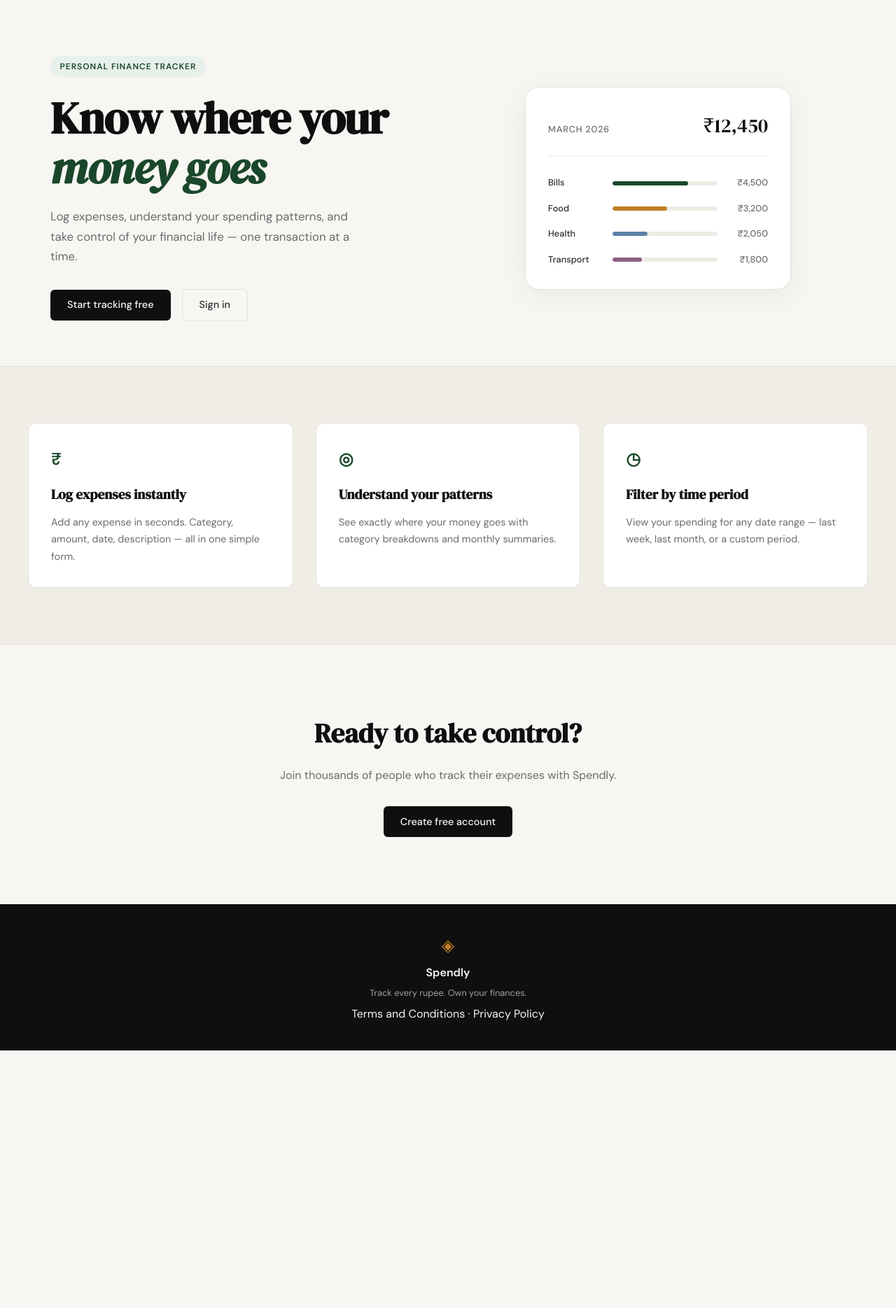
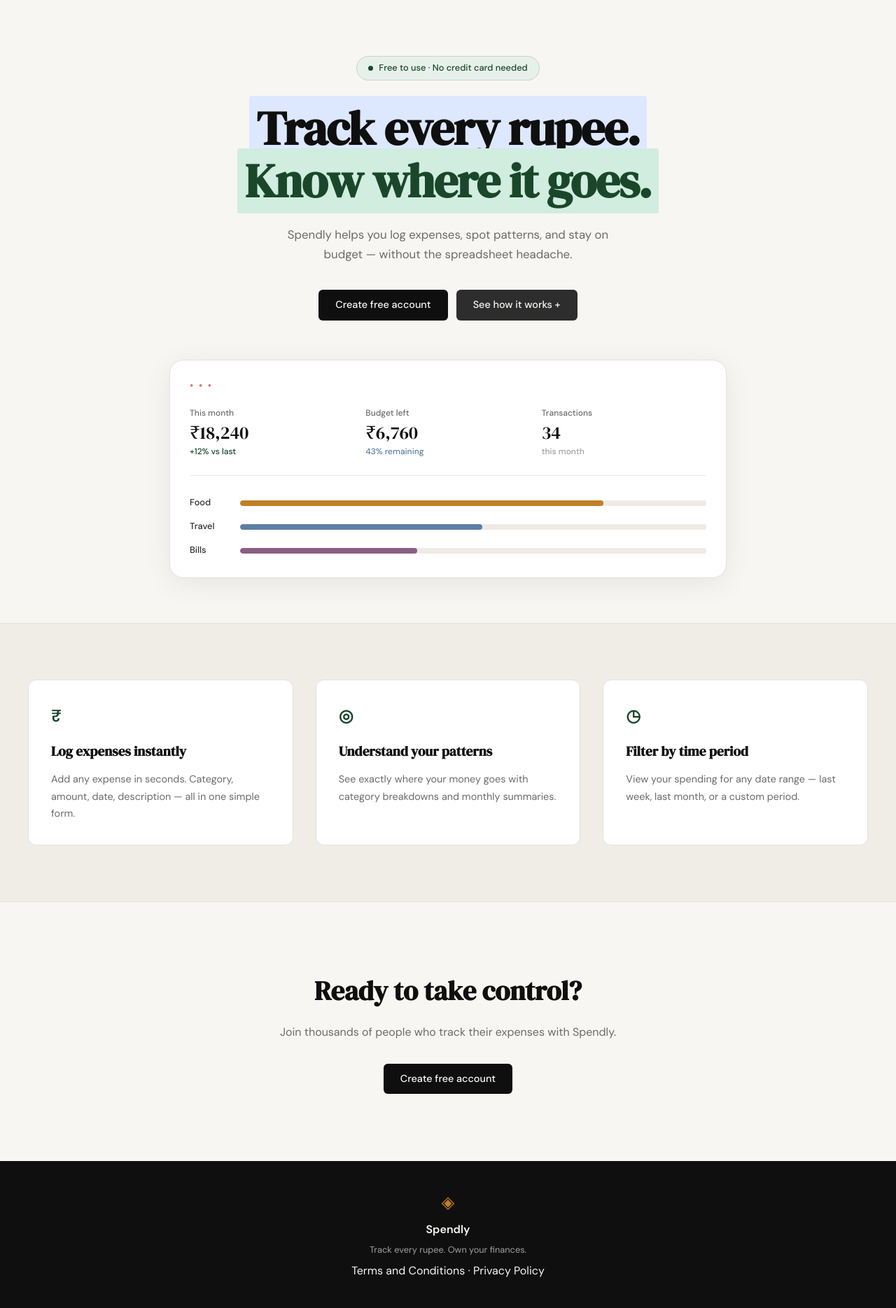
Before and after one commit to Muhammad-Zohaib007/Spendly, a Flask app: page / in a window 1280 px wide. Shown: the part 61-1930 px from the top of the page at 70% size. Before the commit the page ends 1562 px from the top, so only its background shows below. Run offline with Flask 3, Linux system fonts and the light colour scheme.

Commit message:
landing page: redesigning hero section

```diff
--- a/expense-tracker/static/css/style.css
+++ b/expense-tracker/static/css/style.css
@@ -125,104 +125,161 @@
 
 .hero {
     padding: 5rem 2rem 4rem;
-    display: grid;
-    grid-template-columns: 1fr 1fr;
-    gap: 4rem;
+    display: flex;
+    flex-direction: column;
     align-items: center;
-    max-width: var(--max-width);
+    max-width: 860px;
     margin: 0 auto;
+    text-align: center;
+}
+
+.hero-inner {
+    display: flex;
+    flex-direction: column;
+    align-items: center;
 }
 
 .hero-badge {
-    display: inline-block;
+    display: inline-flex;
+    align-items: center;
+    gap: 0.5rem;
     background: var(--accent-light);
     color: var(--accent);
-    font-size: 0.75rem;
-    font-weight: 600;
-    letter-spacing: 0.08em;
-    text-transform: uppercase;
-    padding: 0.35rem 0.85rem;
+    font-size: 0.8rem;
+    font-weight: 500;
+    padding: 0.4rem 1rem;
     border-radius: 999px;
-    margin-bottom: 1.5rem;
+    margin-bottom: 2rem;
+    border: 1px solid rgba(26,71,42,0.15);
+}
+
+.hero-badge-dot {
+    width: 7px;
+    height: 7px;
+    border-radius: 50%;
+    background: var(--accent);
+    flex-shrink: 0;
 }
 
 .hero-title {
     font-family: var(--font-display);
-    font-size: clamp(2.5rem, 5vw, 4rem);
+    font-size: clamp(2.75rem, 6vw, 4.25rem);
     line-height: 1.1;
     letter-spacing: -0.02em;
-    color: var(--ink);
-    margin-bottom: 1.25rem;
+    margin-bottom: 1.5rem;
 }
 
-.hero-title em {
-    font-style: italic;
+.hero-line-1 {
+    color: var(--ink);
+    background: #dde8ff;
+    padding: 0 0.15em;
+    border-radius: 4px;
+}
+
+.hero-line-2 {
     color: var(--accent);
+    background: #d0ede0;
+    padding: 0 0.15em;
+    border-radius: 4px;
 }
 
 .hero-subtitle {
     font-size: 1.05rem;
     color: var(--ink-muted);
     line-height: 1.7;
-    max-width: 460px;
-    margin-bottom: 2rem;
+    max-width: 480px;
+    margin-bottom: 2.25rem;
 }
 
 .hero-actions {
     display: flex;
-    gap: 1rem;
+    gap: 0.75rem;
     align-items: center;
+    justify-content: center;
+}
+
+.btn-secondary {
+    background: var(--ink-soft) !important;
 }
 
 /* ------------------------------------------------------------------ */
-/* Mock card (hero visual)                                             */
+/* Mock dashboard (hero visual)                                        */
 /* ------------------------------------------------------------------ */
 
 .hero-visual {
-    display: flex;
-    justify-content: center;
+    width: 100%;
+    margin-top: 3.5rem;
 }
 
-.mock-card {
+.mock-dashboard {
     background: var(--paper-card);
     border: 1px solid var(--border);
     border-radius: var(--radius-lg);
-    padding: 2rem;
+    padding: 1.75rem;
+    box-shadow: 0 8px 40px rgba(0,0,0,0.07);
     width: 100%;
-    max-width: 380px;
-    box-shadow: 0 8px 40px rgba(0,0,0,0.06);
 }
 
-.mock-card-header {
-    display: flex;
-    justify-content: space-between;
-    align-items: baseline;
+.mock-dashboard::before {
+    content: '● ● ●';
+    display: block;
+    font-size: 0.55rem;
+    letter-spacing: 0.3em;
+    color: #e0776a;
+    margin-bottom: 1.5rem;
+    text-align: left;
+}
+
+.mock-stats {
+    display: grid;
+    grid-template-columns: repeat(3, 1fr);
+    gap: 1rem;
     margin-bottom: 1.75rem;
-    padding-bottom: 1.25rem;
+    padding-bottom: 1.5rem;
     border-bottom: 1px solid var(--border-soft);
 }
 
-.mock-label {
-    font-size: 0.8rem;
-    font-weight: 500;
-    color: var(--ink-muted);
-    text-transform: uppercase;
-    letter-spacing: 0.06em;
+.mock-stat {
+    display: flex;
+    flex-direction: column;
+    gap: 0.25rem;
+    text-align: left;
 }
 
-.mock-total {
-    font-family: var(--font-display);
-    font-size: 1.75rem;
-    color: var(--ink);
+.mock-stat-label {
+    font-size: 0.75rem;
+    color: var(--ink-muted);
+    font-weight: 500;
 }
 
-.mock-bars { display: flex; flex-direction: column; gap: 1rem; }
+.mock-stat-value {
+    font-family: var(--font-display);
+    font-size: 1.6rem;
+    color: var(--ink);
+    line-height: 1.1;
+}
+
+.mock-stat-change {
+    font-size: 0.75rem;
+    font-weight: 500;
+}
+
+.mock-stat-change.positive { color: var(--accent); }
+.mock-stat-change.neutral  { color: #5b7fa6; }
+.mock-stat-change.muted    { color: var(--ink-faint); }
+
+.mock-bars {
+    display: flex;
+    flex-direction: column;
+    gap: 0.85rem;
+    text-align: left;
+}
 
 .mock-bar-row {
     display: grid;
-    grid-template-columns: 80px 1fr 60px;
+    grid-template-columns: 56px 1fr;
     align-items: center;
-    gap: 0.75rem;
+    gap: 1rem;
 }
 
 .mock-cat {
@@ -232,7 +289,7 @@
 }
 
 .mock-bar-track {
-    height: 6px;
+    height: 8px;
     background: var(--border-soft);
     border-radius: 999px;
     overflow: hidden;
@@ -240,21 +297,12 @@
 
 .mock-bar {
     height: 100%;
-    background: var(--accent);
     border-radius: 999px;
-    transition: width 0.6s ease;
 }
 
-.mock-bar-2 { background: var(--accent-2); }
-.mock-bar-3 { background: #5b7fa6; }
-.mock-bar-4 { background: #8b5e83; }
-
-.mock-amt {
-    font-size: 0.8rem;
-    font-weight: 500;
-    color: var(--ink-muted);
-    text-align: right;
-}
+.mock-bar-food   { background: #c17f24; }
+.mock-bar-travel { background: #5b7fa6; }
+.mock-bar-bills  { background: #8b5e83; }
 
 /* ------------------------------------------------------------------ */
 /* Buttons                                                             */
@@ -581,15 +629,7 @@
 /* ------------------------------------------------------------------ */
 
 @media (max-width: 900px) {
-    .hero {
-        grid-template-columns: 1fr;
-        text-align: center;
-    }
-
-    .hero-subtitle { max-width: 100%; }
-    .hero-actions { justify-content: center; }
-    .hero-visual { display: none; }
-
+    .mock-stats { grid-template-columns: 1fr; gap: 1.25rem; }
     .features-inner { grid-template-columns: 1fr; }
 }
 
--- a/expense-tracker/templates/landing.html
+++ b/expense-tracker/templates/landing.html
@@ -6,55 +6,61 @@
 
 <section class="hero">
     <div class="hero-inner">
-        <div class="hero-badge">Personal Finance Tracker</div>
+        <div class="hero-badge">
+            <span class="hero-badge-dot"></span>
+            Free to use · No credit card needed
+        </div>
         <h1 class="hero-title">
-            Know where your<br>
-            <em>money goes</em>
+            <span class="hero-line-1">Track every rupee.</span><br>
+            <span class="hero-line-2">Know where it goes.</span>
         </h1>
         <p class="hero-subtitle">
-            Log expenses, understand your spending patterns,
-            and take control of your financial life —
-            one transaction at a time.
+            Spendly helps you log expenses, spot patterns, and stay
+            on budget — without the spreadsheet headache.
         </p>
         <div class="hero-actions">
-            <a href="{{ url_for('register') }}" class="btn-primary">Start tracking free</a>
-            <a href="{{ url_for('login') }}" class="btn-ghost">Sign in</a>
+            <a href="{{ url_for('register') }}" class="btn-primary">Create free account</a>
+            <a href="#" class="btn-primary btn-secondary">See how it works +</a>
         </div>
     </div>
+
     <div class="hero-visual">
-        <div class="mock-card">
-            <div class="mock-card-header">
-                <span class="mock-label">March 2026</span>
-                <span class="mock-total">₹12,450</span>
+        <div class="mock-dashboard">
+            <div class="mock-stats">
+                <div class="mock-stat">
+                    <span class="mock-stat-label">This month</span>
+                    <span class="mock-stat-value">₹18,240</span>
+                    <span class="mock-stat-change positive">+12% vs last</span>
+                </div>
+                <div class="mock-stat">
+                    <span class="mock-stat-label">Budget left</span>
+                    <span class="mock-stat-value">₹6,760</span>
+                    <span class="mock-stat-change neutral">43% remaining</span>
+                </div>
+                <div class="mock-stat">
+                    <span class="mock-stat-label">Transactions</span>
+                    <span class="mock-stat-value">34</span>
+                    <span class="mock-stat-change muted">this month</span>
+                </div>
             </div>
             <div class="mock-bars">
                 <div class="mock-bar-row">
+                    <span class="mock-cat">Food</span>
+                    <div class="mock-bar-track">
+                        <div class="mock-bar mock-bar-food" style="width: 78%"></div>
+                    </div>
+                </div>
+                <div class="mock-bar-row">
+                    <span class="mock-cat">Travel</span>
+                    <div class="mock-bar-track">
+                        <div class="mock-bar mock-bar-travel" style="width: 52%"></div>
+                    </div>
+                </div>
+                <div class="mock-bar-row">
                     <span class="mock-cat">Bills</span>
                     <div class="mock-bar-track">
-                        <div class="mock-bar" style="width: 72%"></div>
+                        <div class="mock-bar mock-bar-bills" style="width: 38%"></div>
                     </div>
-                    <span class="mock-amt">₹4,500</span>
-                </div>
-                <div class="mock-bar-row">
-                    <span class="mock-cat">Food</span>
-                    <div class="mock-bar-track">
-                        <div class="mock-bar mock-bar-2" style="width: 52%"></div>
-                    </div>
-                    <span class="mock-amt">₹3,200</span>
-                </div>
-                <div class="mock-bar-row">
-                    <span class="mock-cat">Health</span>
-                    <div class="mock-bar-track">
-                        <div class="mock-bar mock-bar-3" style="width: 33%"></div>
-                    </div>
-                    <span class="mock-amt">₹2,050</span>
-                </div>
-                <div class="mock-bar-row">
-                    <span class="mock-cat">Transport</span>
-                    <div class="mock-bar-track">
-                        <div class="mock-bar mock-bar-4" style="width: 28%"></div>
-                    </div>
-                    <span class="mock-amt">₹1,800</span>
                 </div>
             </div>
         </div>
```
